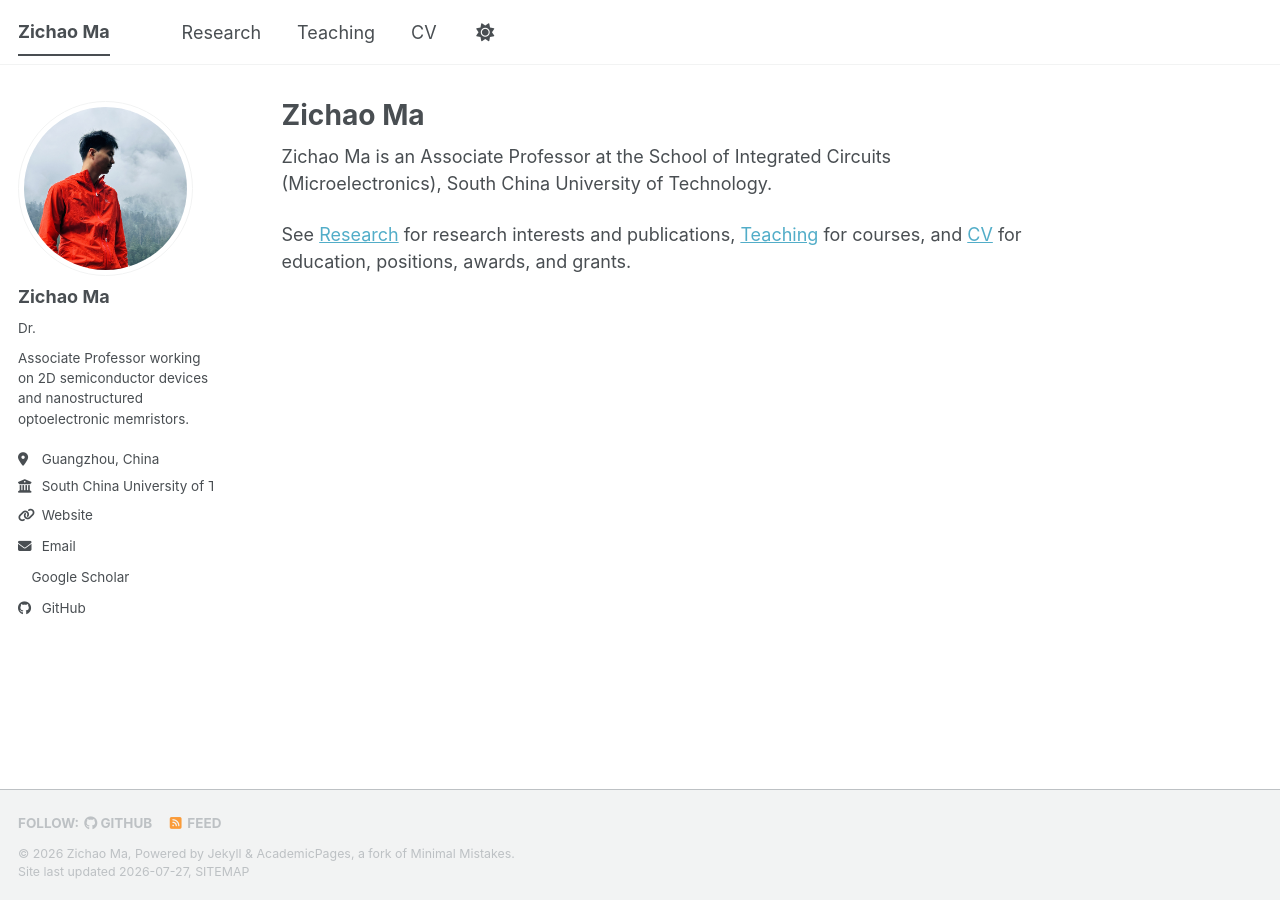
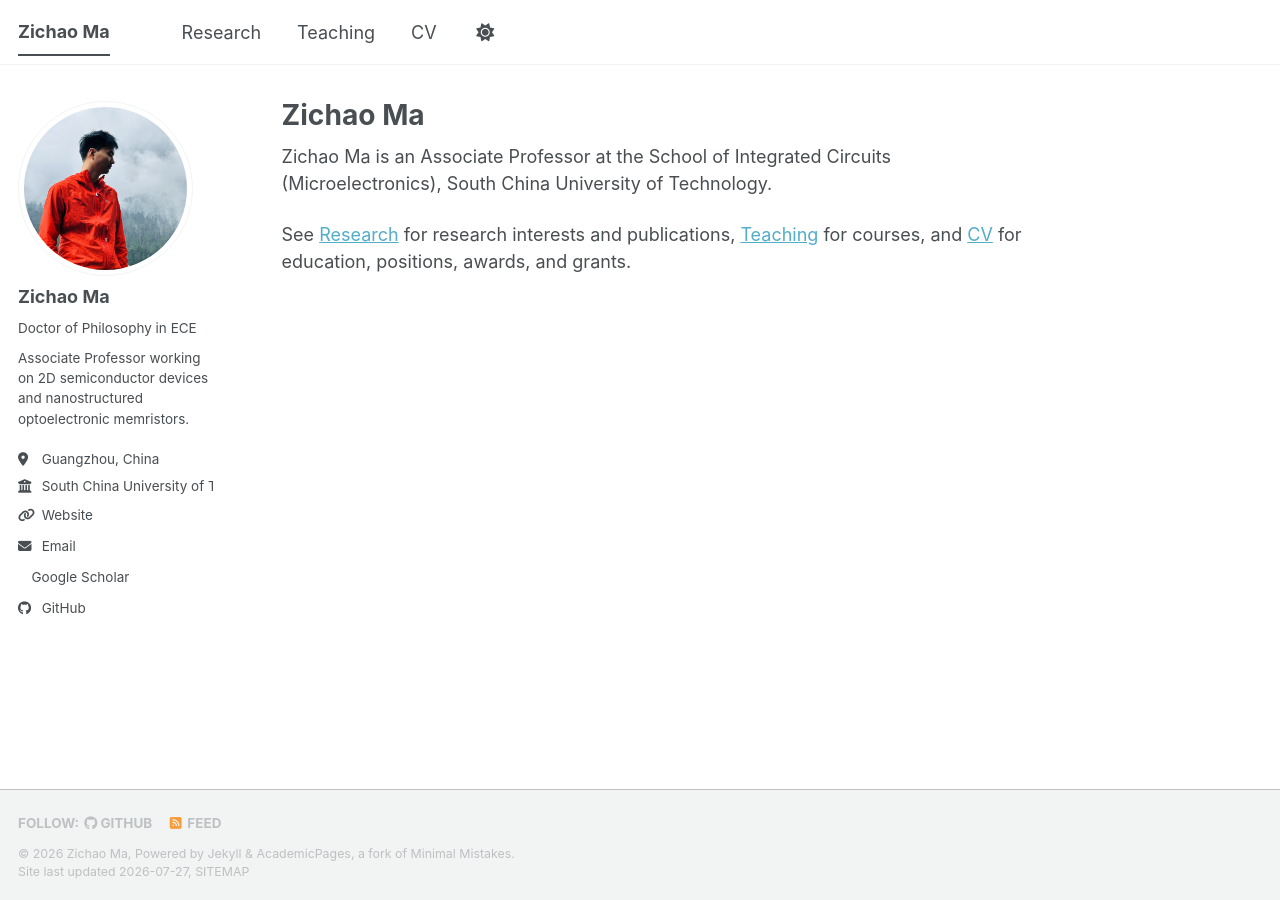
Before and after one commit to ZichaoMa/zma_homepage, a Jekyll site: the page built from _pages/about.md, in a window 1280 px wide. Built offline with Jekyll 4.4.1, drawn with Linux system fonts in a browser that asks for light colours; a style sheet for code colours, icons or effects is not loaded; a file with an impossible date is left out.

Commit message:
Update _config.yml

```diff
--- a/_config.yml
+++ b/_config.yml
@@ -25,7 +25,7 @@ author:
   # Biographic information
   avatar           : "profile.png" # TODO: replace with your photo, same filename or update this path
   name             : "Zichao Ma"
-  pronouns         : "Dr. " # example: "she/her"
+  pronouns         : "Doctor of Philosophy in ECE" # example: "she/her"
   bio              : "Associate Professor working on 2D semiconductor devices and nanostructured optoelectronic memristors."
   location         : "Guangzhou, China" # DRAFT - inferred from institution, confirm
   employer         : "South China University of Technology (SCUT)" # DRAFT - inferred from your email domain scut.edu.cn, confirm exact dept/school name
```
